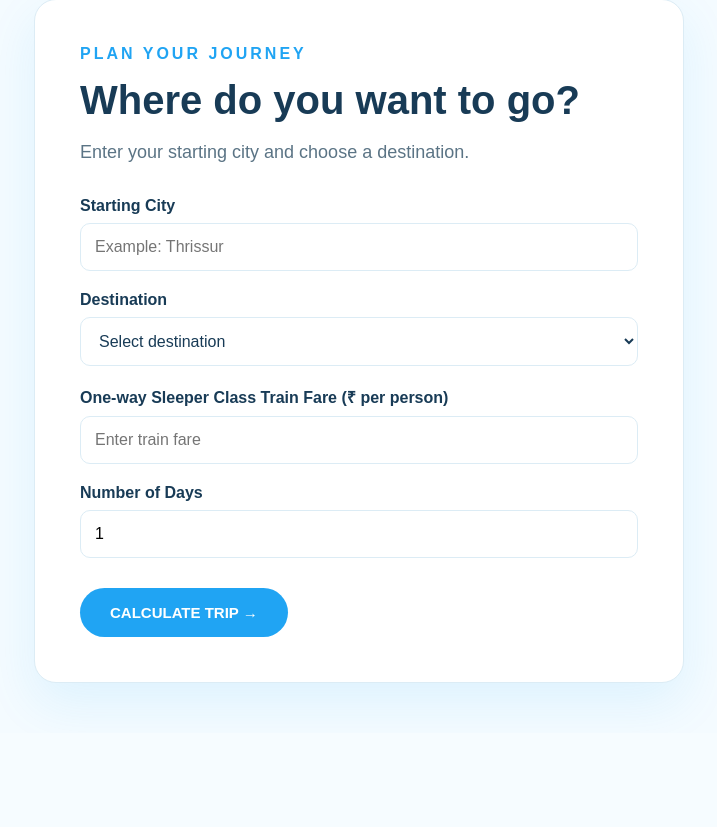
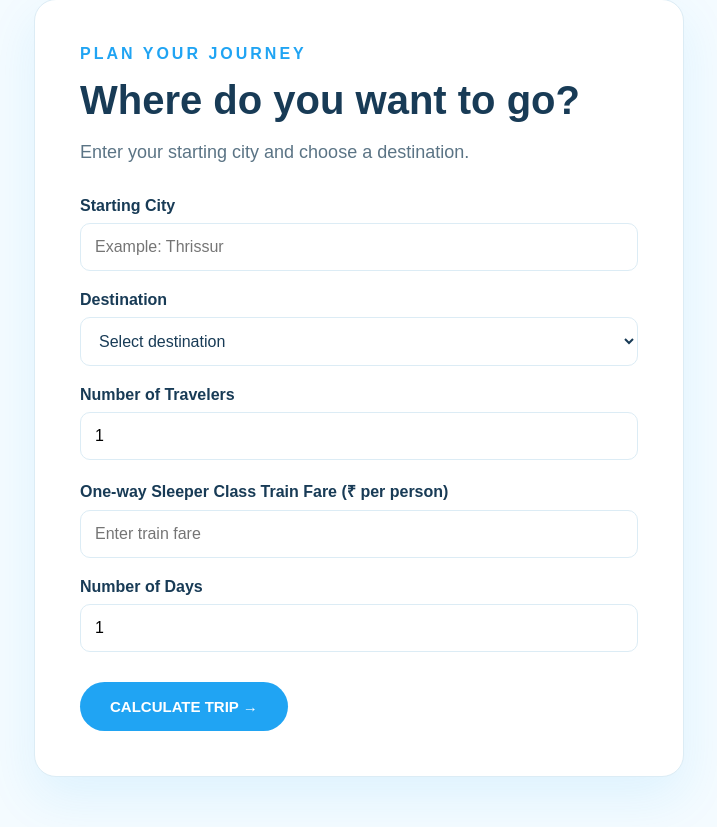
Before and after one commit to ashinalexv2009-hue/smart-travel-planner, a Flask app: page /plan in a window 1280 px wide. Shown: the part 126-953 px from the top of the page, without its empty margins (281-998 px from the left). Before the commit the page ends 831 px from the top, so only its background shows below. Run offline with Flask 3, Linux system fonts and the light colour scheme.

Commit message:
Update plan.html

```diff
--- a/smart_travel_website/templates/plan.html
+++ b/smart_travel_website/templates/plan.html
@@ -107,6 +107,17 @@
 
 </select>
 
+<label>
+    Number of Travelers
+</label>
+
+<input
+    type="number"
+    name="travelers"
+    value="1"
+    min="1"
+    required
+>
                 <label>
     One-way Sleeper Class Train Fare (₹ per person)
 </label>
```
